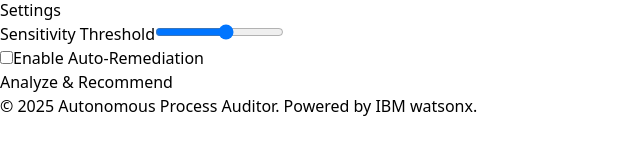
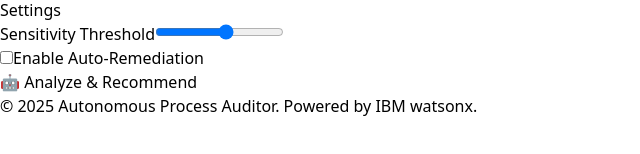
Before and after one commit to kawacukennedy/autonomous_process_auditor, a React app in the folder frontend/: page /input in a window 1280 px wide. Shown: the part 344-498 px from the top of the page, without its empty margins (0-640 px from the left). Built offline with nearby package versions, Linux system fonts and the light colour scheme; the HTML template or start-up script is replaced by a standard one.

Commit message:
Add emoji to Input button

```diff
--- a/frontend/src/pages/Input.tsx
+++ b/frontend/src/pages/Input.tsx
@@ -53,7 +53,7 @@ const Input: React.FC = () => {
           onClick={handleSubmit}
           className="bg-blue-600 text-white px-6 py-3 rounded hover:bg-blue-700 transition duration-200"
         >
-          Analyze & Recommend
+          🤖 Analyze & Recommend
         </button>
       </div>
     </div>
```
